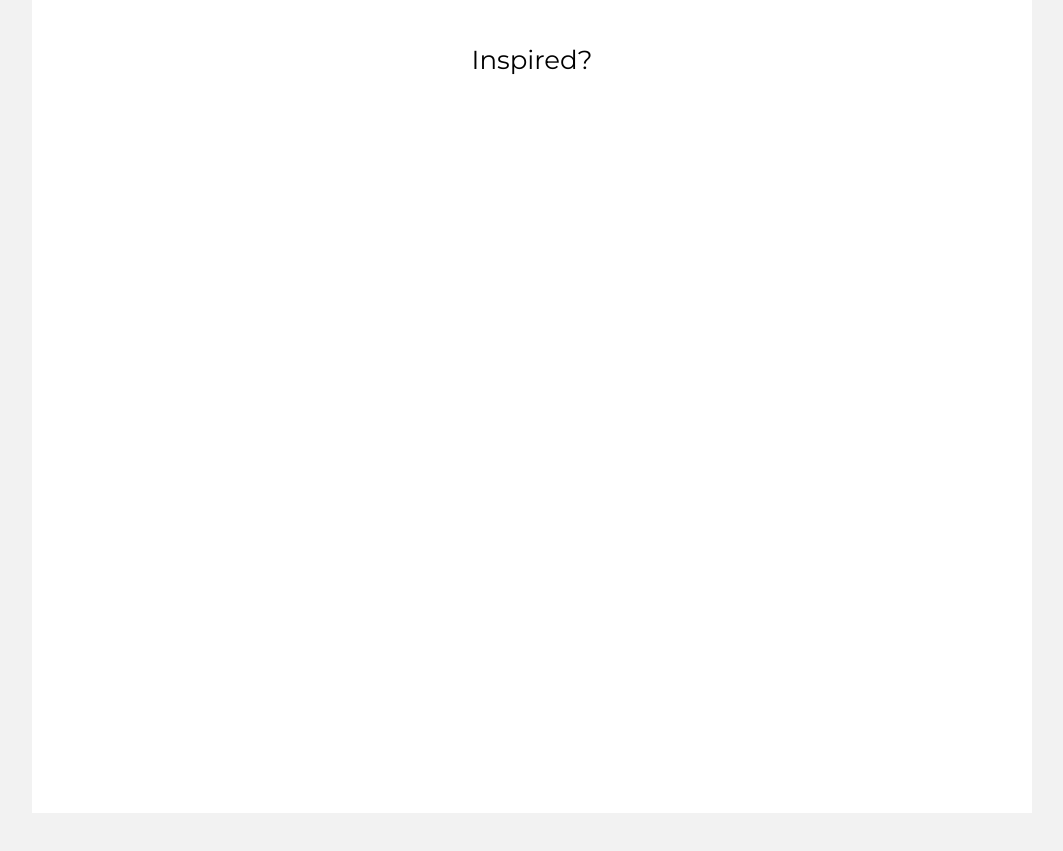
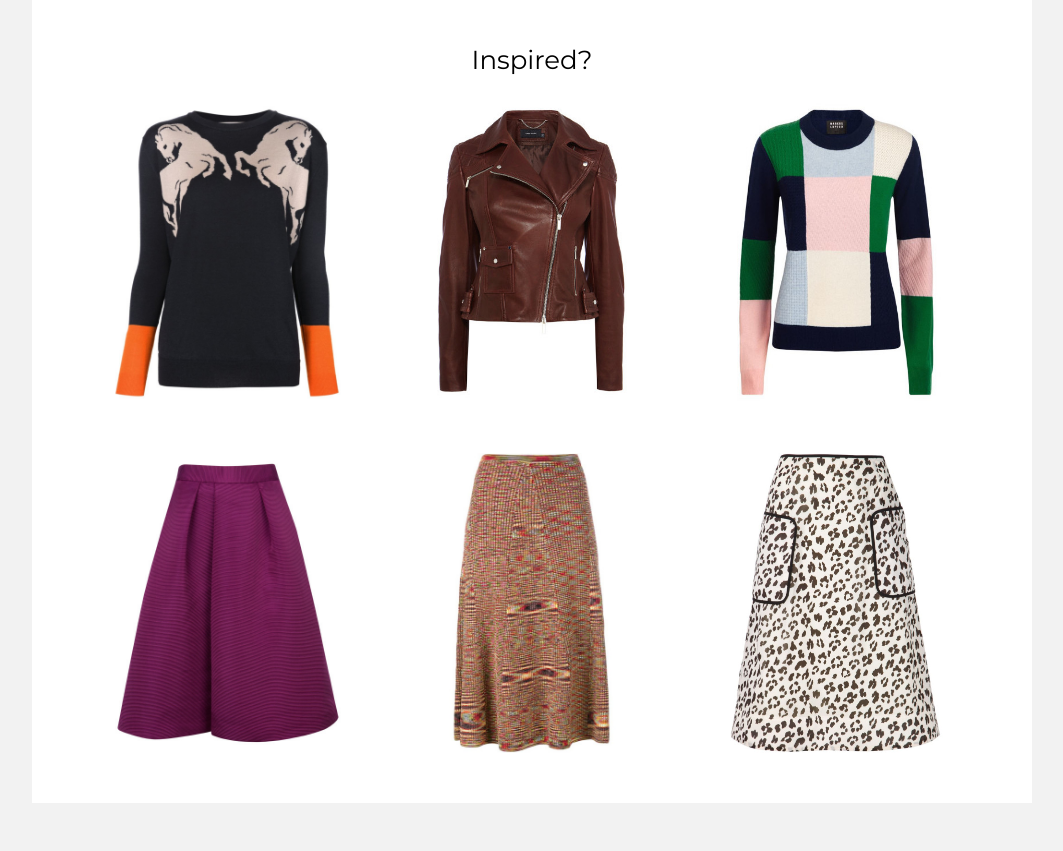
Before and after one commit to msmichellegar/style-flip, a website: page public/views/index.html in a window 1280 px wide. Shown: the part 1087-1938 px from the top of the page, without its empty margins (108-1171 px from the left). Drawn offline with nearby package versions, Linux system fonts and the light colour scheme; files that its build step writes are made by us from their sources; files whose address does not match are found by name.

Commit message:
adds inspired collections

```diff
--- a/public/css/sass/views/_home.scss
+++ b/public/css/sass/views/_home.scss
@@ -85,13 +85,17 @@
 }
 
 .collection {
-    display: flex;
-    justify-content: space-between;
-    margin-top: 20px;
+    margin-top: 30px;
 
     .collection--item {
         background-color: white;
+        display: inline-block;
         height: 350px;
-        width: 33%;
+        width: 300px;
+
+        img {
+            height: 300px;
+            object-fit: cover;
+        }
     }
 }
--- a/public/views/index.html
+++ b/public/views/index.html
@@ -42,18 +42,22 @@
                     <h3>Inspired?</h3>
                     <div class="collection">
                         <div class="collection--item">
+                            <img src="/static/public/images/stella-sweater.jpeg"/>
                         </div>
                         <div class="collection--item">
+                            <img src="/static/public/images/karen-jacket.jpeg"/>
                         </div>
                         <div class="collection--item">
-                        </div>
-                    </div>
-                    <div class="collection">
-                        <div class="collection--item">
+                            <img src="/static/public/images/block-sweater.jpeg"/>
                         </div>
                         <div class="collection--item">
+                            <img src="/static/public/images/baker-skirt.jpeg"/>
                         </div>
                         <div class="collection--item">
+                            <img src="/static/public/images/knit-skirt.jpeg"/>
+                        </div>
+                        <div class="collection--item">
+                            <img src="/static/public/images/leopard-skirt.jpeg"/>
                         </div>
                     </div>
                 </div>
```
Also changed, not shown: public/css/main.css, public/images/baker-skirt.jpeg (added), public/images/block-sweater.jpeg (added), public/images/karen-jacket.jpeg (added), public/images/knit-skirt.jpeg (added), public/images/leopard-skirt.jpeg (added), public/images/stella-sweater.jpeg (added), 1 other file.
